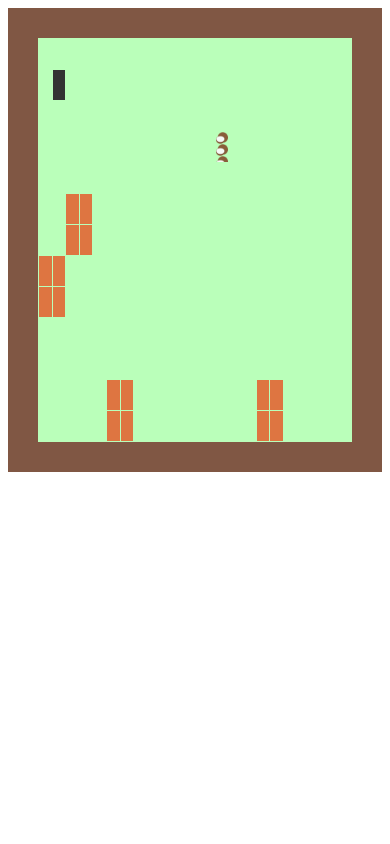
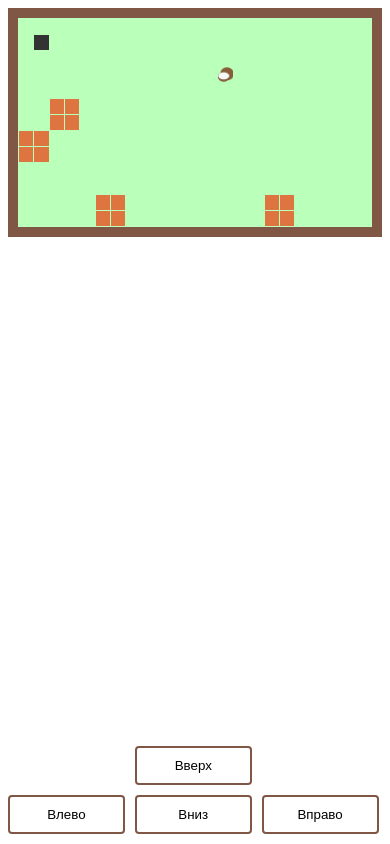
Before and after one commit to incognit1/Snake, a plain HTML site: page index.html in a window 390 px wide. Drawn offline with Linux system fonts and the light colour scheme.

Commit message:
mobile adapt

```diff
--- a/snake.css
+++ b/snake.css
@@ -1,10 +1,6 @@
 p, div, form, tr, td, th, table, a, section {
   padding: 0;
   margin: 0;
-}
-
-body{
-
 }
 
 audio {
@@ -111,6 +107,10 @@ p, .scope {
   text-transform: none;
 }
 
+.btn-group {
+  display: none;
+}
+
 
 @keyframes anim {
   from {
@@ -135,3 +135,59 @@ p, .scope {
     opacity: 0;
   }
 }
+
+@media only screen and (max-width : 992px) {
+  td {
+    width: 15px;
+    height: 15px;
+  }
+
+  table {
+    border-spacing: 1px;
+    border: 10px solid #805744;
+  }
+
+  .btn-group {
+    position: fixed;
+    width: 95%;
+    display: grid;
+    grid-template-columns: 1fr 1fr 1fr;
+    grid-template-rows: 1fr 1fr;
+    gap: 10px;
+    bottom: 10px;
+  }
+
+  .btn-group button {
+    padding: 10px;
+    background: none;
+    border: 2px solid #805744;
+    border-radius: 4px;
+    background: #fff;
+  }
+
+  .up-btn {
+    grid-area: 1 / 3 / 2 / 2;
+  }
+  .down-btn {
+    grid-area: 2 / 2 / 2 / 2;
+  }
+
+  .left-btn {
+    grid-area: 2 / 2 / 2 / 1;
+  }
+
+  .right-btn {
+    grid-area: 2 / 3 / 2 / 3;
+  }
+
+  p {
+    font-size: 18px;
+  }
+
+  .wrapper input {
+    left: 50%;
+    transform: translateX(-50%);
+    top: 56%;
+  }
+
+}
--- a/snake.js
+++ b/snake.js
@@ -112,7 +112,6 @@ function createMap() {
   newGamebtn.className = 'newGame';
   info.className = 'info';
 
-
   newGamebtn.type = "button";
   newGamebtn.value = 'Новая игра';
   info.innerHTML = 'Нажмите Enter чтобы начать новую игру';
@@ -134,6 +133,8 @@ function createMap() {
   document.body.appendChild(main);
   document.body.appendChild(p);
   document.body.appendChild(rec);
+
+  createButtonsGroup();
 }
 
 // Creating a FRUIT
@@ -191,7 +192,7 @@ window.addEventListener('keydown', function (e) {
     if (!gameStart) gameStart = true;
   }
 
-}, false)
+}, false);
 
 newGame.addEventListener('click', function () {
   menu.style.display = 'none';
@@ -201,7 +202,7 @@ newGame.addEventListener('click', function () {
     init();
     gameOver = false;
   }
-}, false)
+}, false);
 
 // Updates
 function update() {
@@ -355,3 +356,46 @@ function sound(sound) {
   else if (sound == 'eat') audio.src = './sounds/4.mp3';
   audio.play();
 }
+
+function createButtonsGroup(){
+    var div = document.createElement('div'),
+        button1 = document.createElement('button'),
+        button2 = document.createElement('button'),
+        button3 = document.createElement('button'),
+        button4 = document.createElement('button');
+
+    div.className = 'btn-group';
+    button1.innerHTML = "Вниз";
+    button1.className = "down-btn";
+    button1.addEventListener('click', function () {
+        if (!gameStart) gameStart = true;
+        direction = 40;
+    });
+
+    button2.innerHTML = "Вправо";
+    button2.className = "right-btn";
+    button2.addEventListener('click', function () {
+        if (!gameStart) gameStart = true;
+        direction = 39;
+    });
+
+    button3.innerHTML = "Вверх";
+    button3.className = "up-btn";
+    button3.addEventListener('click', function () {
+        if (!gameStart) gameStart = true;
+        direction = 38;
+    });
+
+    button4.innerHTML = "Влево";
+    button4.className = "left-btn";
+    button4.addEventListener('click', function () {
+        if (!gameStart) gameStart = true;
+        direction = 37;
+    });
+
+    div.appendChild(button1);
+    div.appendChild(button2);
+    div.appendChild(button3);
+    div.appendChild(button4);
+    document.body.appendChild(div);
+}
```
Also changed, not shown: index.html (renamed from snake.html, +0 -4 lines), 1 other file.
